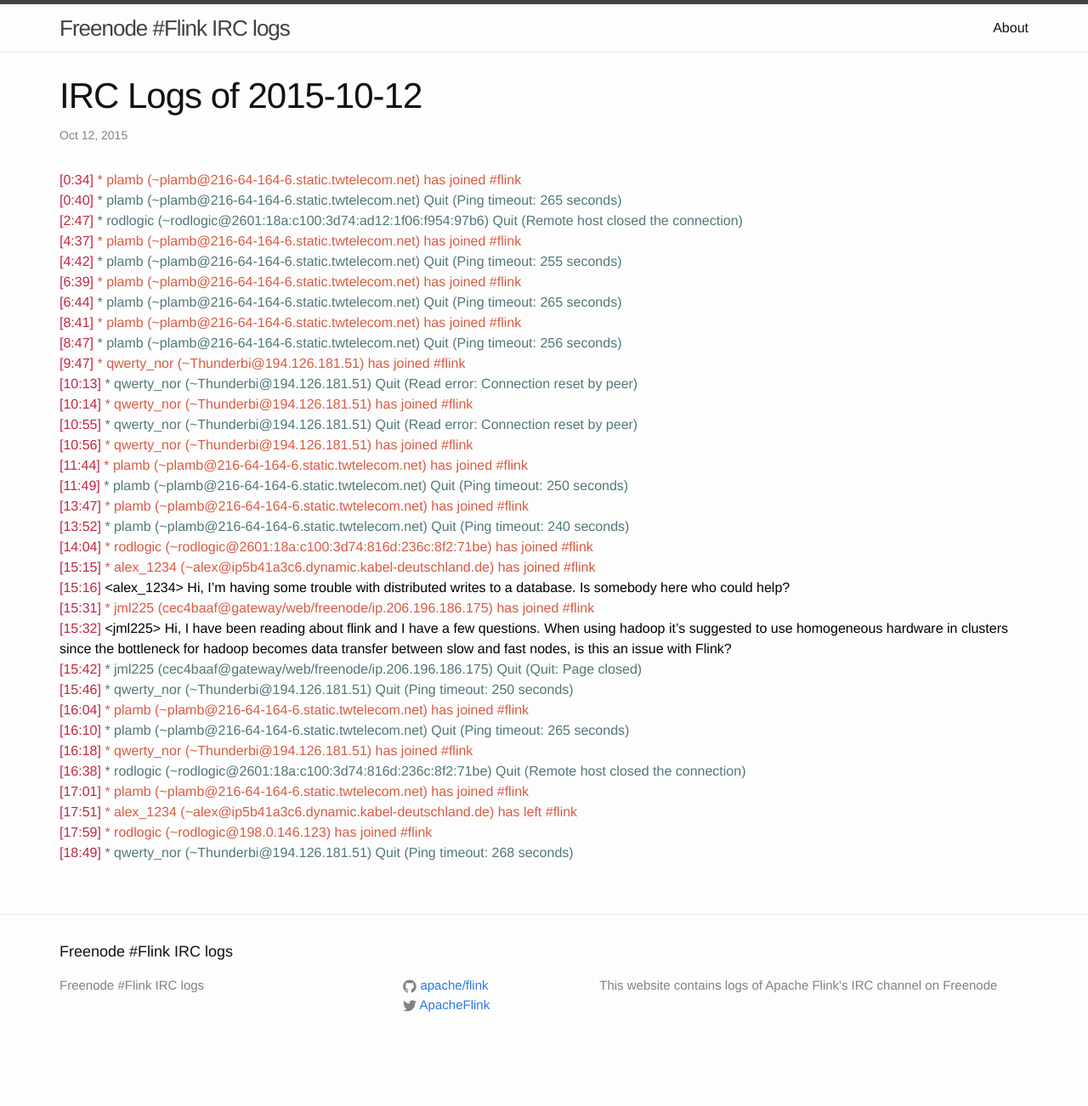
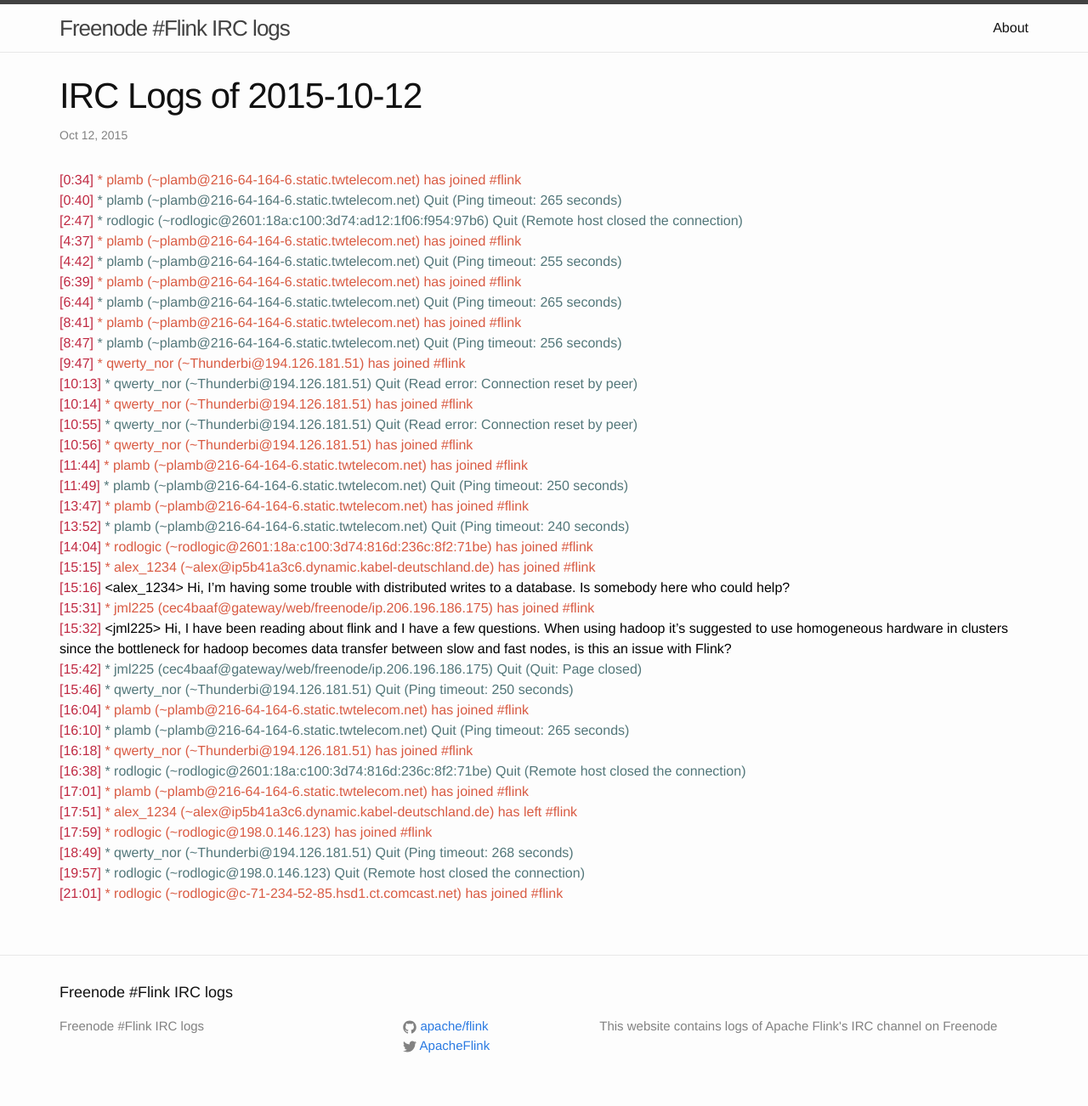
Before and after one commit to flink-irc-logs/flink-irc-logs.github.io, a Jekyll site: the page built from _posts/2015-10-12-logs.markdown, in a window 1280 px wide. Shown: the whole page at 85% size. Built offline with Jekyll 4.4.1, drawn with Linux system fonts in a browser that asks for light colours; before the commit the page ends 1254 px from its top, so only the background shows below that.

Commit message:
Update of the logs on Mon Oct 12 21:25:52 CEST 2015

```diff
--- a/_posts/2015-10-12-logs.markdown
+++ b/_posts/2015-10-12-logs.markdown
@@ -37,3 +37,5 @@
 <span class="irc-date">[17:51]</span> <span class="irc-green">* alex_1234 (~alex@ip5b41a3c6.dynamic.kabel-deutschland.de) has left #flink</span><br />
 <span class="irc-date">[17:59]</span> <span class="irc-green">* rodlogic (~rodlogic@198.0.146.123) has joined #flink</span><br />
 <span class="irc-date">[18:49]</span> <span class="irc-navy">* qwerty_nor (~Thunderbi@194.126.181.51) Quit (Ping timeout: 268 seconds)</span><br />
+<span class="irc-date">[19:57]</span> <span class="irc-navy">* rodlogic (~rodlogic@198.0.146.123) Quit (Remote host closed the connection)</span><br />
+<span class="irc-date">[21:01]</span> <span class="irc-green">* rodlogic (~rodlogic@c-71-234-52-85.hsd1.ct.comcast.net) has joined #flink</span><br />
```
